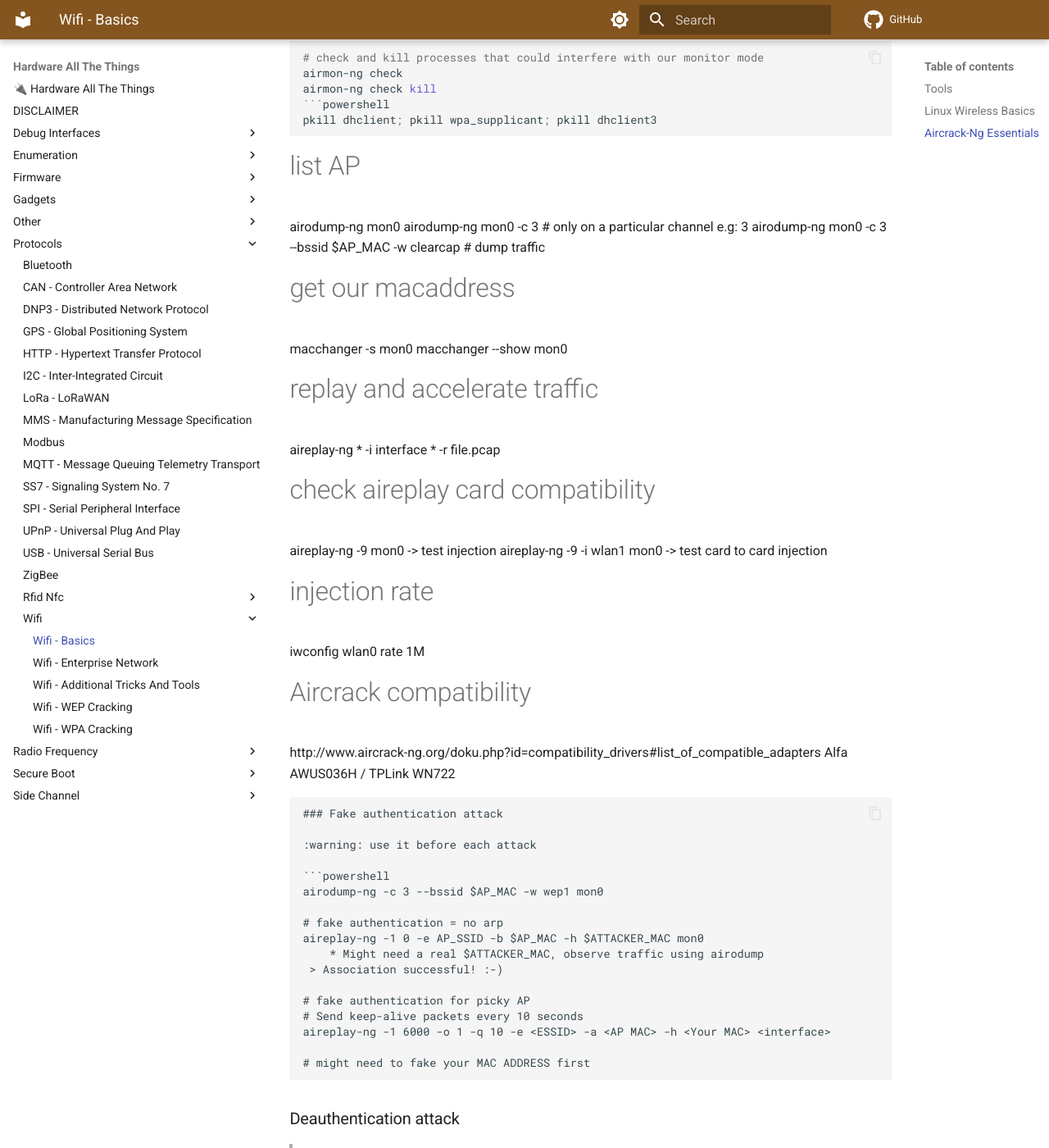
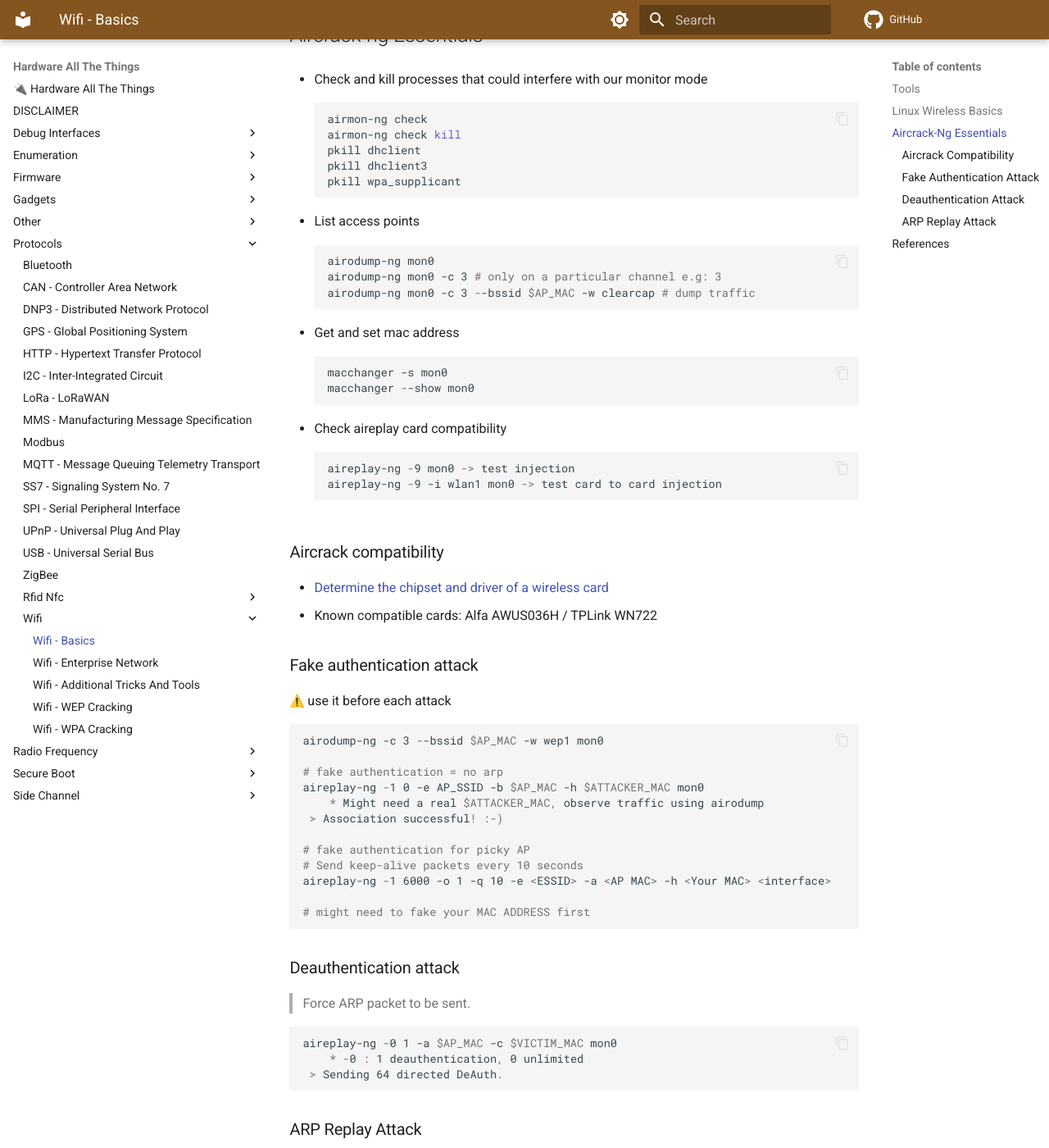
Before and after one commit to swisskyrepo/HardwareAllTheThings, an MkDocs documentation site: the page built from docs/protocols/wifi/wifi-basics.md, in a window 1280 px wide and 1400 px high, scrolled down 1175 px. Shown: the whole window at 82% size. Built offline with MkDocs 1.6.1 and Material for MkDocs 9.7.7, drawn with Linux system fonts in a browser that asks for light colours; emoji names are drawn with the system emoji font; comment, search, counter and statistics services are not loaded; some of the changed text lies outside the part shown.

````diff
--- a/docs/protocols/wifi/wifi-basics.md
+++ b/docs/protocols/wifi/wifi-basics.md
@@ -50,39 +50,42 @@ airmon-ng stop mon0
 
 ## Aircrack-ng Essentials
 
-```powershell
-# check and kill processes that could interfere with our monitor mode
-airmon-ng check
-airmon-ng check kill
-```powershell
-pkill dhclient; pkill wpa_supplicant; pkill dhclient3
-```
+* Check and kill processes that could interfere with our monitor mode
 
-# list AP
-airodump-ng mon0
-airodump-ng mon0 -c 3 # only on a particular channel e.g: 3
-airodump-ng mon0 -c 3 --bssid $AP_MAC -w clearcap # dump traffic
+    ```powershell
+    airmon-ng check
+    airmon-ng check kill
+    pkill dhclient
+    pkill dhclient3
+    pkill wpa_supplicant
+    ```
 
-# get our macaddress
-macchanger -s mon0
-macchanger --show mon0
+* List access points
 
-# replay and accelerate traffic
-aireplay-ng
-    * -i interface
-    * -r file.pcap
+    ```ps1
+    airodump-ng mon0
+    airodump-ng mon0 -c 3 # only on a particular channel e.g: 3
+    airodump-ng mon0 -c 3 --bssid $AP_MAC -w clearcap # dump traffic
+    ```
 
-# check aireplay card compatibility
-aireplay-ng -9 mon0 -> test injection
-aireplay-ng -9 -i wlan1 mon0 -> test card to card injection
+* Get and set mac address
 
-# injection rate
-iwconfig wlan0 rate 1M
+    ```ps1
+    macchanger -s mon0
+    macchanger --show mon0
+    ```
 
-# Aircrack compatibility
-http://www.aircrack-ng.org/doku.php?id=compatibility_drivers#list_of_compatible_adapters
-Alfa AWUS036H / TPLink WN722
-```
+* Check aireplay card compatibility
+
+    ```ps1
+    aireplay-ng -9 mon0 -> test injection
+    aireplay-ng -9 -i wlan1 mon0 -> test card to card injection
+    ```
+
+### Aircrack compatibility
+
+* [Determine the chipset and driver of a wireless card](http://www.aircrack-ng.org/doku.php?id=compatibility_drivers#list_of_compatible_adapters)
+* Known compatible cards: Alfa AWUS036H / TPLink WN722
 
 ### Fake authentication attack
 
````
Also changed, not shown: other parts of docs/protocols/wifi/wifi-basics.md (+2 -2 lines).
